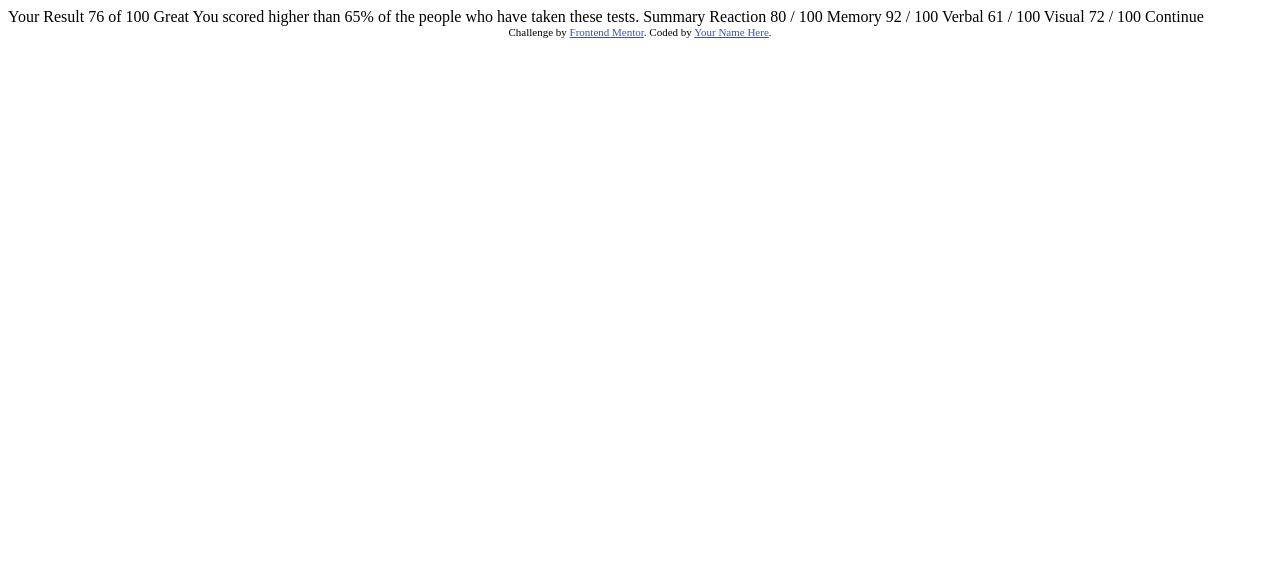
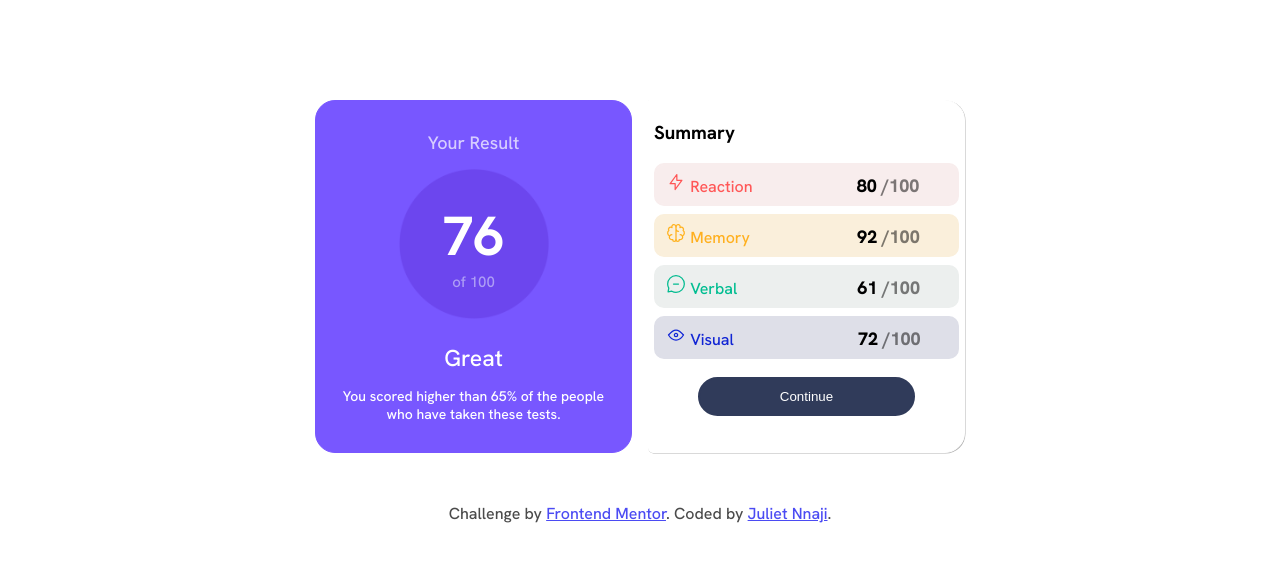
Before and after one commit to JulietNnaji/results-summary-component-main, a plain HTML site: page results-summary-component-main/index.html in a window 1280 px wide. Drawn offline with Linux system fonts and the light colour scheme; a web font is replaced by a local one.

Commit message:
Completed my first challenge on Frontend Mentor

```diff
--- /dev/null
+++ b/results-summary-component-main/assets/style.css
@@ -0,0 +1,194 @@
+body{
+    font-family: 'Hanken Grotesk', sans-serif;
+    font-style: normal;
+}
+
+
+.first-section{
+    margin-top: 100px;
+}
+.grid-section{
+    max-width: 650px;
+    margin: 0 auto;
+    display: grid;
+    gap: 1rem;
+    background: hsl(0, 0%, 100%);
+    grid-template-columns: repeat(auto-fit, minmax(300px, 1fr));
+}
+.second-section{
+    background: hsl(252, 100%, 67%);
+    border: 1px solid hsl(252, 100%, 67%);
+    color: white;
+    border-radius: 20px;
+    padding: 15px 20px 15px 20px;
+}
+.third-section{
+    background: hsl(0, 0%, 100%);
+    border: 1px solid white;
+    border-radius: 0 20px 20px 5px;
+    box-shadow:  0.5px 0.5px rgba(0,0,0,0.3);
+    color: black;
+    padding-left: 5px;
+    padding-right: 5px;
+}
+
+h1{
+    color:  hsl(0, 0%, 100%);
+    font-size: 18px;
+    opacity: 70%;
+    font-weight: 500;
+    text-align: center;
+}
+
+h2{
+    font-size: 23px;
+    font-weight: 500;
+    text-align: center;
+    color: hsl(0, 0%, 100%);
+    margin-bottom: 0;
+}
+.first-number{
+    font-size: 55px;
+    font-weight: 700;
+    margin-bottom: 0;
+    padding-bottom: 0;
+}
+.second-number{
+    font-size: 15px;
+    font-weight: 500;
+    color: hsl(251, 81%, 79%);
+    margin-top: 0;
+    padding-top: 0;
+}
+p{
+    font-size: 14px;
+    font-weight: 500;
+    text-align: center;
+}
+
+.container {
+    position: relative;
+    text-align: center;
+  }
+  .circle-icon{
+    position: absolute;
+  top: 50%;
+  left: 50%;
+  transform: translate(-50%, -50%);
+  }
+
+.circle{
+    filter: sepia(200%) hue-rotate(220deg) saturate(2000%);
+    opacity: 20%;
+}
+.reaction-box{
+    padding-top: 7px;
+    padding-bottom: 7px;
+   padding-left: 10px;
+    background:  hsl(0, 44%, 95%);
+    border: 2px solid  hsl(0, 44%, 95%);
+    border-radius: 10px;
+    margin-bottom: 8px;
+}
+.reaction{
+    color:  hsl(0, 100%, 67%);
+}
+.reaction-number{
+    padding-left: 100px;
+    margin-right: 15px;
+    font-size: 18px;
+    font-weight: 800;
+}
+.icon-opacity{
+    opacity: 50%;
+}
+.memory-box{
+    display: block;
+    margin: 0 auto;
+    padding-top: 7px;
+   padding-bottom: 7px;
+   padding-left: 10px;
+    background: hsl(38, 75%, 92%);
+    border: 2px solid hsl(38, 75%, 92%);
+    border-radius: 10px;
+    margin-bottom: 8px;
+}
+.memory{
+    color:  hsl(39, 100%, 56%);
+}
+.memory-number{
+    padding-left: 103px;
+    margin-right: 15px;
+    font-size: 18px;
+    font-weight: 800;
+}
+.verbal-box{
+    display: block;
+    margin: 0 auto;
+    padding-top: 7px;
+    padding-bottom: 7px;
+   padding-left: 10px;
+    background: hsl(160, 8%, 93%);
+    border: 2px solid hsl(160, 8%, 93%);
+    border-radius: 10px;
+    margin-bottom: 8px;
+}
+.verbal{
+    color:  hsl(166, 100%, 37%);
+}
+.verbal-number{
+    padding-left: 116px;
+    margin-right: 15px;
+    font-size: 18px;
+    font-weight: 800;
+}
+.visual-box{
+    display: block;
+    margin: 0 auto;
+   padding-top: 7px;
+   padding-bottom: 7px;
+   padding-left: 10px;
+    background:  hsl(234, 19%, 89%);
+    border: 2px solid  hsl(234, 19%, 89%);
+    border-radius: 10px;
+    margin-bottom: 18px;
+}
+.visual-number{
+    padding-left: 120px;
+    margin-right: 15px;
+    font-size: 18px;
+    font-weight: 800;
+}
+.visual{
+    color:hsl(234, 85%, 45%);
+}
+button{
+    display: block;
+    margin: 0 auto;
+ padding: 10px 80px 10px 80px;
+    background: hsl(224, 30%, 27%);
+    border: 2px solid hsl(224, 30%, 27%);
+    border-radius: 20px;
+    color: white;
+    margin-bottom: 20px;
+}
+button a{
+    color: white;
+    text-decoration: none;
+}
+
+button:hover{
+    color: white;
+    background: hsl(234, 85%, 45%);
+   border: hsl(234, 85%, 45%);
+    text-decoration: none;
+}
+footer{
+text-align: center;
+margin-top: 50px;
+opacity: 70%;
+}
+
+footer a:hover{
+    text-decoration: none;
+}
--- a/results-summary-component-main/index.html
+++ b/results-summary-component-main/index.html
@@ -3,45 +3,72 @@
 <head>
   <meta charset="UTF-8">
   <meta name="viewport" content="width=device-width, initial-scale=1.0"> <!-- displays site properly based on user's device -->
-
   <link rel="icon" type="image/png" sizes="32x32" href="./assets/images/favicon-32x32.png">
-
+  <link rel="preconnect" href="https://fonts.googleapis.com">
+<link rel="preconnect" href="https://fonts.gstatic.com" crossorigin>
+<link href="https://fonts.googleapis.com/css2?family=Familjen+Grotesk:wght@400;700&family=Hanken+Grotesk:wght@500;700;800&family=Poppins:ital,wght@0,100;0,200;0,300;0,400;0,500;0,600;0,700;0,800;0,900;1,100;1,200;1,300;1,400;1,500;1,600;1,700;1,800;1,900&display=swap" rel="stylesheet">
+  <link rel="stylesheet" href="assets/style.css"/>
   <title>Frontend Mentor | Results summary component</title>
-
-  <!-- Feel free to remove these styles or customise in your own stylesheet 👍 -->
-  <style>
-    .attribution { font-size: 11px; text-align: center; }
-    .attribution a { color: hsl(228, 45%, 44%); }
-  </style>
 </head>
 <body>
+  <section>
+<div class="first-section">
+  <div class="grid-section">
+    <div class="second-section">
+  <h1>
+  Your Result
+  </h1>
+  <div class="container">
+    <img src="assets/images/Pan_Blue_Circle.png" class="circle" alt="circle-icon" width="150px"/>
+    <div class="circle-icon">
+  <div class="first-number">
+    76
+    </div>
+    <div class="second-number">
+  of 100
+    </div>
+    </div>
+    </div>
+<h2>
+  Great
+  </h2>
+  <p>
+  You scored higher than 65% of the people who have taken these tests.
+  </p>
+  </div>
 
-  Your Result
-  76
-  of 100
-
-  Great
-  You scored higher than 65% of the people who have taken these tests.
-
-  Summary
-
-  Reaction
-  80 / 100
-
-  Memory
-  92 / 100
-
-  Verbal
-  61 / 100
-
-  Visual
-  72 / 100
-
-  Continue
-
-  <div class="attribution">
+<div class="third-section">
+  <h3>
+    Summary
+  </h3>
+  <div class="reaction-box">
+  <img src="assets/images/icon-reaction.svg" class="reaction-icon" alt="reaction-icon"/>
+  <span class="reaction">Reaction </span>
+  <small class="reaction-number"> 80 <span class="icon-opacity">/100</span></small>
+  </div>
+  <div class="memory-box">
+    <img src="assets/images/icon-memory.svg" class="memory-icon" alt="memory-icon"/>
+    <span class="memory">Memory </span>
+    <small class="memory-number"> 92 <span class="icon-opacity">/100</span></small>
+    </div>
+    <div class="verbal-box">
+      <img src="assets/images/icon-verbal.svg" class="verbal-icon" alt="verbal-icon"/>
+      <span class="verbal">Verbal </span>
+      <small class="verbal-number"> 61 <span class="icon-opacity">/100</span></small>
+      </div>
+      <div class="visual-box">
+        <img src="assets/images/icon-visual.svg" class="visual-icon" alt="visual-icon"/>
+        <span class="visual">Visual </span>
+          <small class="visual-number"> 72 <span class="icon-opacity">/100</span></small>
+        </div>
+  <button>  <a href="https://www.frontendmentor.io/challenges/results-summary-component-CE_K6s0maVji" target="_blank">Continue</a></button>
+</div>
+</div>
+  </div>
+  <footer>
     Challenge by <a href="https://www.frontendmentor.io?ref=challenge" target="_blank">Frontend Mentor</a>.
-    Coded by <a href="#">Your Name Here</a>.
-  </div>
+    Coded by <a href="https://www.github.com/julietnnaji" target="_blank">Juliet Nnaji</a>.
+  </footer>
+  </section>
 </body>
 </html>
```
Also changed, not shown: results-summary-component-main/assets/images/Pan_Blue_Circle.png (added), 3 other files.
